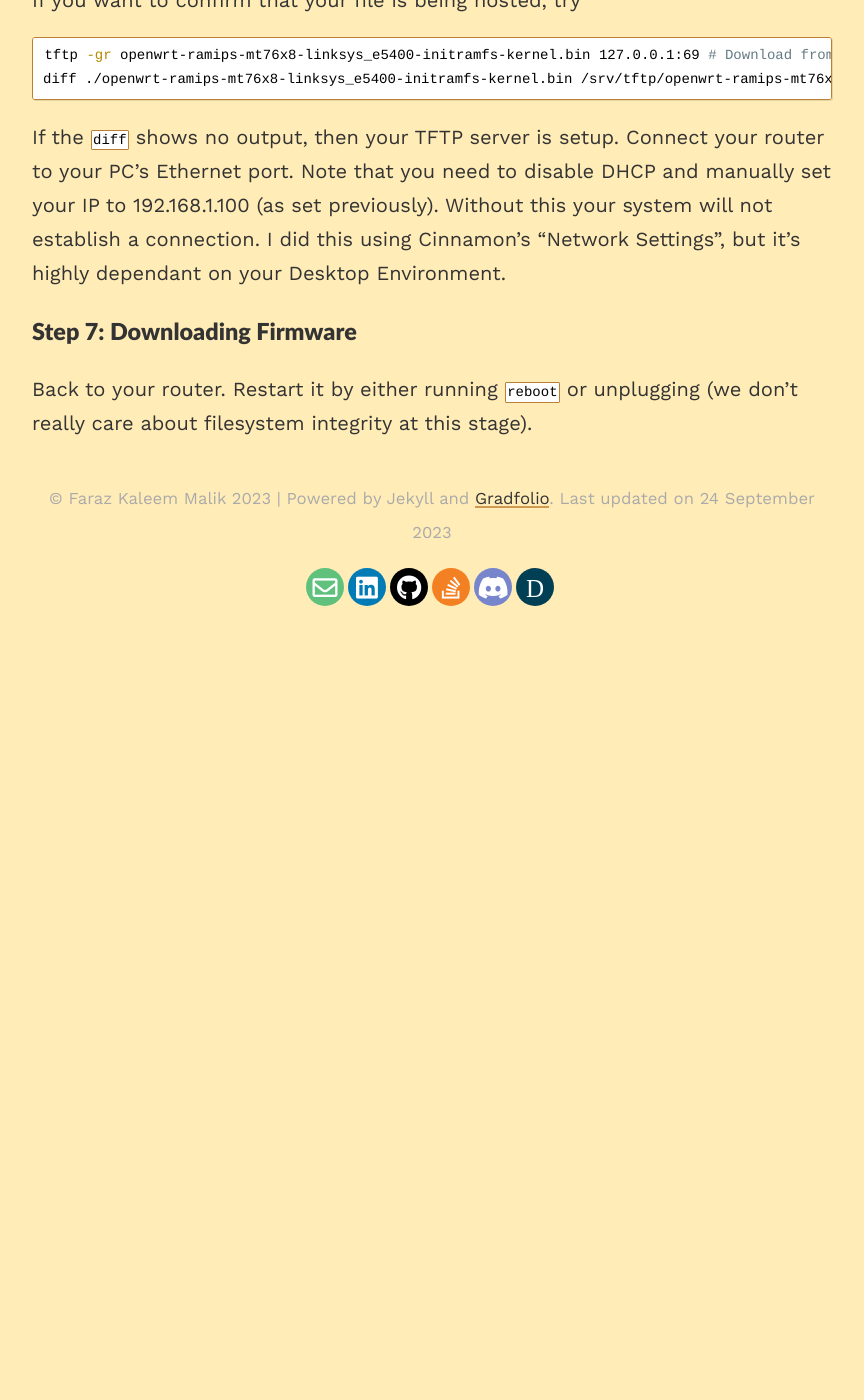
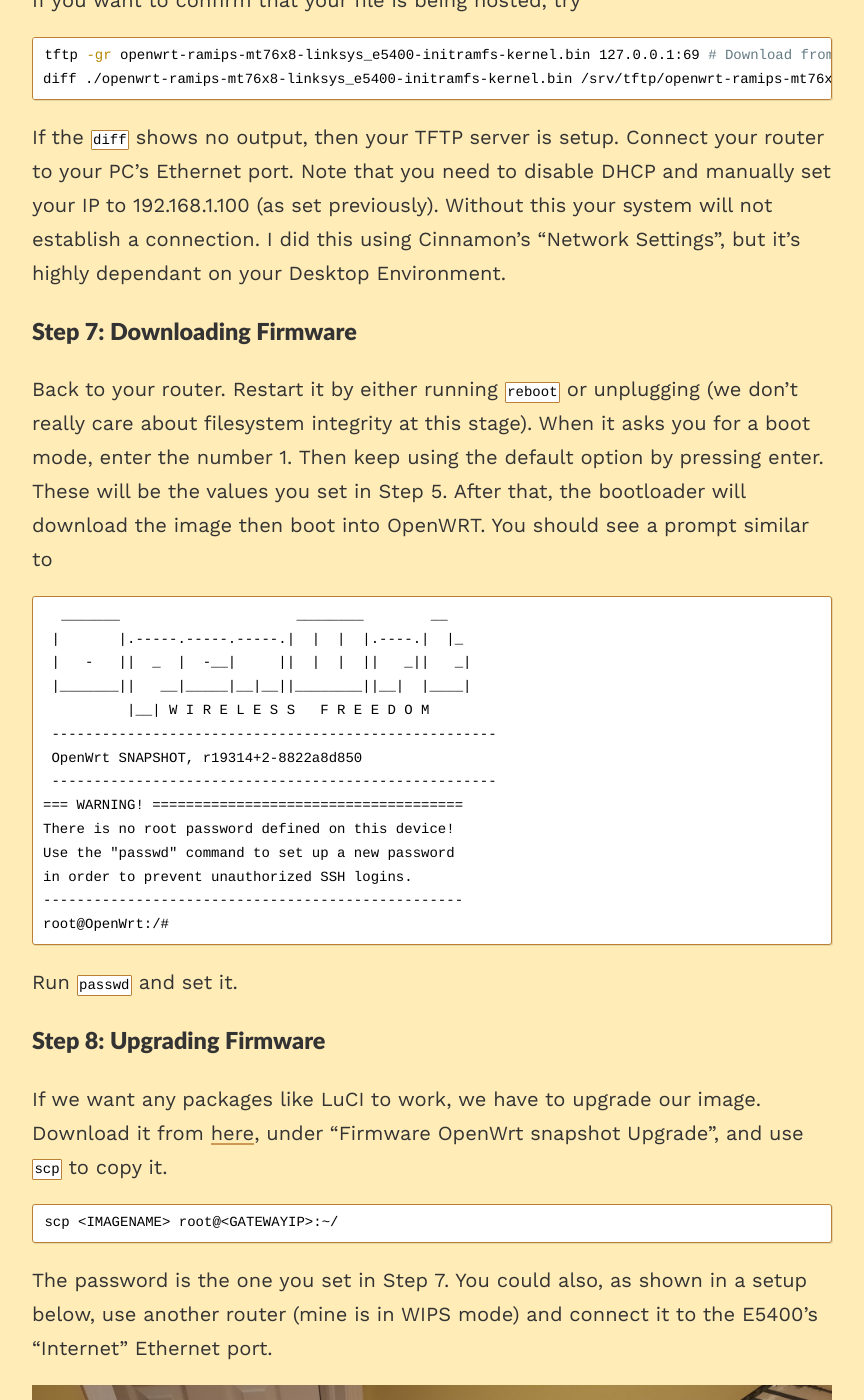
Before and after one commit to numberisnan/numberisnan.github.io, a Jekyll site: the page built from _posts/2023-09-10-openwrt1.md, in a window 1280 px wide and 1400 px high, scrolled down 7324 px. Shown: the whole window, without its empty margins (208-1072 px from the left). Built offline with Jekyll 4.4.1, drawn with Linux system fonts in a browser that asks for light colours; nearby versions of some CDN libraries; before the commit the page ends 7934 px from its top, so only the background shows below that; some of the changed text lies outside the part shown.

Commit message:
openwrt1 post complete

````diff
--- a/_posts/2023-09-10-openwrt1.md
+++ b/_posts/2023-09-10-openwrt1.md
@@ -104,4 +104,38 @@
 
 ### Step 7: Downloading Firmware
 
-Back to your router. Restart it by either running ```reboot``` or unplugging (we don't really care about filesystem integrity at this stage).
+Back to your router. Restart it by either running ```reboot``` or unplugging (we don't really care about filesystem integrity at this stage). When it asks you for a boot mode, enter the number 1. Then keep using the default option by pressing enter. These will be the values you set in Step 5. After that, the bootloader will download the image then boot into OpenWRT. You should see a prompt similar to
+```
+  _______                     ________        __
+ |       |.-----.-----.-----.|  |  |  |.----.|  |_
+ |   -   ||  _  |  -__|     ||  |  |  ||   _||   _|
+ |_______||   __|_____|__|__||________||__|  |____|
+          |__| W I R E L E S S   F R E E D O M
+ -----------------------------------------------------
+ OpenWrt SNAPSHOT, r19314+2-8822a8d850
+ -----------------------------------------------------
+=== WARNING! =====================================
+There is no root password defined on this device!
+Use the "passwd" command to set up a new password
+in order to prevent unauthorized SSH logins.
+--------------------------------------------------
+root@OpenWrt:/#
+```
+Run ```passwd``` and set it.
+
+### Step 8: Upgrading Firmware
+If we want any packages like LuCI to work, we have to upgrade our image. Download it from [here](https://openwrt.org/toh/linksys/e5400#installation), under "Firmware OpenWrt snapshot Upgrade", and use ```scp``` to copy it.
+```bash
+scp <IMAGENAME> root@<GATEWAYIP>:~/
+```
+The password is the one you set in Step 7. You could also, as shown in a setup below, use another router (mine is in WIPS mode) and connect it to the E5400's "Internet" Ethernet port.
+
+![](/assets/images/openwrt/bootstrap.jpg)
+
+Then you could just ```wget``` the image. This is useful as it can allow you to install LuCI without first connecting to Wifi.
+
+Once the file is on the router, run
+```bash
+sysupgrade <IMAGENAME>
+```
+After some logs your router will boot into the latest version of OpenWRT available. Run ```passwd``` again to set the root password and enjoy!
````
